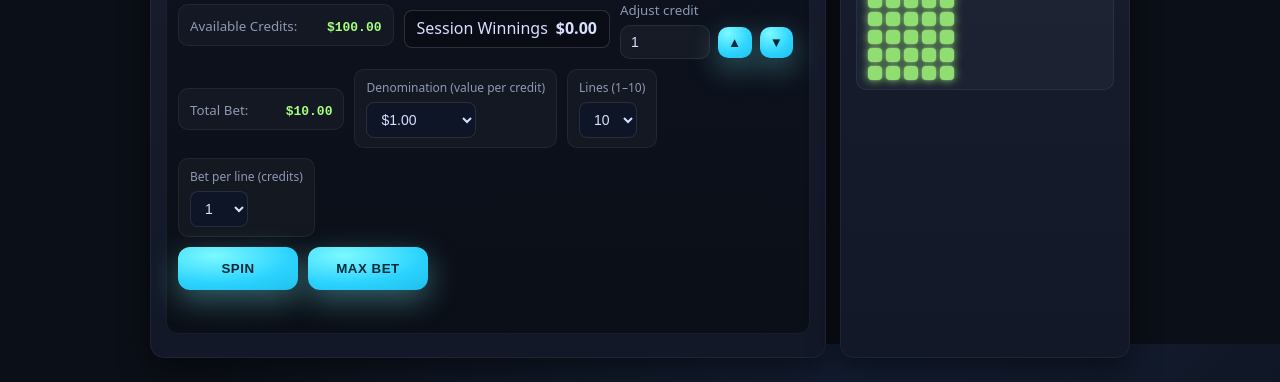
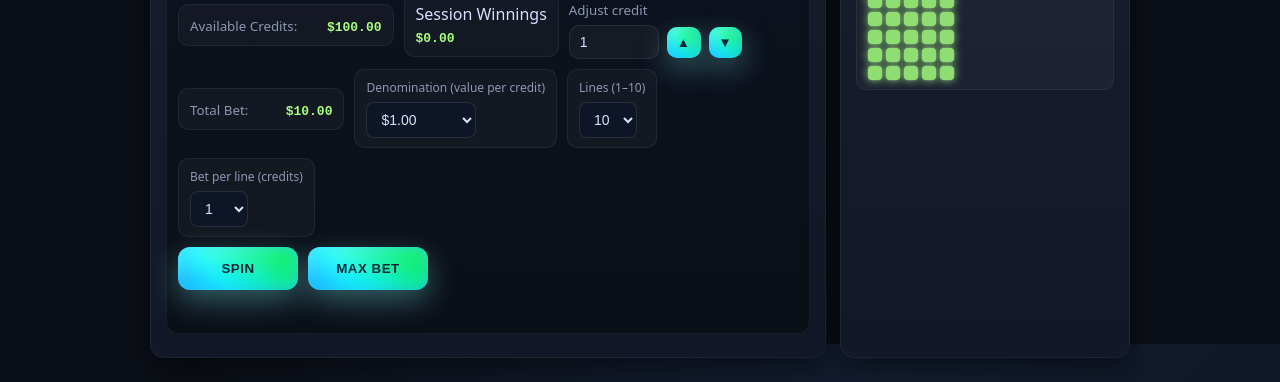
Before and after one commit to chrismuha/muhaslots, a plain HTML site: page slot1.html in a window 1280 px wide. Shown: the part 456-838 px from the top of the page. Drawn offline with Linux system fonts and the light colour scheme.

Commit message:
cleaned up code.

```diff
--- a/script.js
+++ b/script.js
@@ -72,7 +72,7 @@ let sessionWinningsUSD = 0;
 // Utilities
 
 function fmtUSD(n) {
-    return `$${n.toFixed(2)}`;
+    return `$${Number(n).toFixed(2)}`;
 }
 
 function choiceWeighted(weightsMap) {
@@ -113,7 +113,6 @@ function createCell(symbol, isWinning = false) {
     const cell = document.createElement("div");
     cell.className = "cell";
     if (isWinning) cell.classList.add("win");
-    // Reel symbols wrapped to pick up .reels .icon-container (green chip)
     cell.innerHTML = `<span class="icon-container" aria-hidden="true">${symbol}</span>`;
     cell.setAttribute("role", "img");
     cell.setAttribute("aria-label", `Symbol ${symbol}`);
@@ -122,7 +121,6 @@ function createCell(symbol, isWinning = false) {
 
 function renderGrid(grid, winningPositions = new Set()) {
     reelsEl.innerHTML = "";
-    // grid[row][col]
     for (let row = 0; row < ROWS; row++) {
         for (let col = 0; col < COLS; col++) {
             const key = `${row},${col}`;
@@ -137,7 +135,7 @@ function spinOnce() {
     return Array.from({ length: ROWS }, () =>
         Array.from({ length: COLS }, () => choiceWeighted(WEIGHTS))
     );
-    return grid;
+    // (no unreachable returns)
 }
 
 // Returns { totalWinUSD, lineWins: [...], winningPositions: Set<string> }
@@ -152,7 +150,6 @@ function evaluateGrid(grid) {
 
     for (let li = 0; li < linesActive; li++) {
         const path = PAYLINES[li];
-        // Count matching from left
         const firstRow = path[0];
         const firstSym = grid[firstRow][0];
 
@@ -168,10 +165,8 @@ function evaluateGrid(grid) {
             const winUSD = multiplier * betPerLine * denom;
             totalWinUSD += winUSD;
 
-            // track win for UI
             lineWins.push({ lineIndex: li + 1, count, symbol: firstSym, winUSD });
 
-            // mark the winning cells
             for (let c = 0; c < count; c++) {
                 const r = path[c];
                 winningPositions.add(`${r},${c}`);
@@ -207,7 +202,6 @@ function renderLinesPreview() {
             const dot = document.createElement("div");
             dot.className = "dot2";
 
-            // Check if this (row,col) is part of any active line path
             for (let li = 0; li < active; li++) {
                 const path = PAYLINES[li];
                 if (path[col] === row) {
@@ -248,9 +242,7 @@ function getCreditStep() {
 function incBet(delta) {
     const step = getCreditStep();
     let newVal = parseFloat(betEl.value) + delta * step;
-    // Clamp to one of the existing options [1,2,5,10,20,50]
     const options = Array.from(betEl.options).map(o => parseFloat(o.value));
-    // find nearest option
     const nearest = options.reduce((best, val) =>
         Math.abs(val - newVal) < Math.abs(best - newVal) ? val : best, options[0]);
     betEl.value = String(nearest);
@@ -261,31 +253,91 @@ function incBet(delta) {
 function insertAfter(refNode, newNode) {
     refNode.parentNode.insertBefore(newNode, refNode.nextSibling);
 }
+
+// Copy specific computed styles from a source element to a target element
+function copyComputedStyles(src, dest, props) {
+    if (!src || !dest) return;
+    const cs = getComputedStyle(src);
+    props.forEach(p => {
+        dest.style[p] = cs[p];
+    });
+}
+
+/**
+ * Build a Session Winnings box that:
+ *  - visually matches the BALANCE/AVAILABLE CREDITS box (font, size, color, spacing),
+ *  - avoids duplicate IDs and duplicate boxes,
+ *  - is inserted directly below the balance/credits box.
+ */
 function ensureSessionWinningsUI() {
-    if (document.getElementById("sessionWinnings")) return;
+    // Remove any existing variants to prevent duplicates
+    document.getElementById("sessionWinningsBox")?.remove();
+    document.getElementById("session-winnings")?.remove();
 
-    const box = document.createElement("div");
-    box.id = "session-winnings";
-    box.className = "stat-box";
-    box.style.cssText = "margin-top:.5rem;display:flex;justify-content:space-between;align-items:center;gap:.5rem;";
-    box.innerHTML = `
-        <span>Session Winnings</span>
-        <strong><span id="sessionWinnings">\$0.00</span></strong>
-    `;
+    // Identify the container that holds the numeric balance (#balance)
+    const balanceBox =
+        balanceEl?.closest?.(".balance-box, .stat-box, .box, .tile, .panel, .credits-box") ||
+        balanceEl?.parentElement ||
+        null;
+    if (!balanceBox) return;
 
-    // Try to place directly under the Available Credits container
-    const anchor = balanceEl?.parentElement || balanceEl;
-    if (anchor && anchor.parentElement) {
-        insertAfter(anchor, box);
-    } else {
-        // Fallback: append near totals
-        totalBetEl?.parentElement?.appendChild(box);
-    }
+    // Try to detect the label and value nodes used inside the balance box
+    // Prefer siblings/selectors that exist in your markup
+    const balanceValueNode =
+        balanceBox.querySelector("#balance") ||
+        balanceBox.querySelector(".value, [data-value]") ||
+        balanceEl;
+
+    // Look for a label near the value
+    let balanceLabelNode =
+        balanceBox.querySelector(".label, [data-label]") ||
+        (balanceValueNode && balanceValueNode.previousElementSibling && balanceValueNode.previousElementSibling.matches(".label, [data-label]") ? balanceValueNode.previousElementSibling : null);
+
+    // Create a NEW box element with the SAME outer classes so it inherits styling
+    const newBox = document.createElement("div");
+    newBox.className = balanceBox.className;
+    newBox.id = "sessionWinningsBox";
+
+    // Create label + value elements that mirror the tagName/className of the originals
+    const labelTag = (balanceLabelNode?.tagName || "DIV").toLowerCase();
+    const valueTag = (balanceValueNode?.tagName || "DIV").toLowerCase();
+
+    const labelDiv = document.createElement(labelTag);
+    labelDiv.className = balanceLabelNode?.className || "label";
+    labelDiv.textContent = "Session Winnings";
+
+    const valueDiv = document.createElement(valueTag);
+    valueDiv.className = balanceValueNode?.className || "value";
+    valueDiv.id = "sessionWinnings";
+    valueDiv.textContent = fmtUSD(0);
+
+    // Copy critical computed styles to guarantee visual parity even if CSS targets #balance specifically
+    const styleProps = [
+        "fontFamily", "fontSize", "fontWeight", "fontStyle", "lineHeight", "letterSpacing", "textTransform", "color",
+        "paddingTop", "paddingRight", "paddingBottom", "paddingLeft", "marginTop", "marginRight", "marginBottom", "marginLeft",
+        "backgroundColor", "backgroundImage", "backgroundSize", "backgroundPosition", "backgroundRepeat",
+        "borderTopLeftRadius", "borderTopRightRadius", "borderBottomRightRadius", "borderBottomLeftRadius",
+        "borderTopWidth", "borderRightWidth", "borderBottomWidth", "borderLeftWidth",
+        "borderTopStyle", "borderRightStyle", "borderBottomStyle", "borderLeftStyle",
+        "borderTopColor", "borderRightColor", "borderBottomColor", "borderLeftColor",
+        "boxShadow", "display", "alignItems", "justifyContent", "gap", "columnGap", "rowGap"
+    ];
+    copyComputedStyles(balanceBox, newBox, styleProps);
+    copyComputedStyles(balanceLabelNode, labelDiv, styleProps);
+    copyComputedStyles(balanceValueNode, valueDiv, styleProps);
+
+    newBox.appendChild(labelDiv);
+    newBox.appendChild(valueDiv);
+
+    // Insert directly below the balance box
+    insertAfter(balanceBox, newBox);
 }
+
 function updateSessionWinningsDisplay() {
     const el = document.getElementById("sessionWinnings");
     if (el) el.textContent = fmtUSD(sessionWinningsUSD);
 }
+
 function addSessionWinnings(amountUSD) {
     if (!Number.isFinite(amountUSD) || amountUSD <= 0) return;
     sessionWinningsUSD += amountUSD;
@@ -321,7 +373,7 @@ async function doSpin() {
     // Payout
     if (totalWinUSD > 0) {
         balance += totalWinUSD;
-        addSessionWinnings(totalWinUSD); // <-- accumulate session winnings
+        addSessionWinnings(totalWinUSD);
 
         const linesText = lineWins
             .map(w => `Line ${w.lineIndex}: ${w.symbol} × ${w.count} → ${fmtUSD(w.winUSD)}`)
@@ -359,7 +411,6 @@ betEl.addEventListener("change", onConfigChange);
 creditUpBtn.addEventListener("click", () => incBet(+1));
 creditDownBtn.addEventListener("click", () => incBet(-1));
 creditStepEl.addEventListener("input", () => {
-    // keep within bounds >= 0
     if (parseFloat(creditStepEl.value) < 0) creditStepEl.value = "0";
 });
 
@@ -386,7 +437,7 @@ document.addEventListener("keydown", (e) => {
     payInfoPopup.hidden = true;
     payInfoBtn.setAttribute("aria-expanded", "false");
 
-    // Initialize Session Winnings UI
+    // Initialize Session Winnings UI (deduped and visually matched)
     ensureSessionWinningsUI();
     updateSessionWinningsDisplay();
 })();
--- a/style.css
+++ b/style.css
@@ -419,3 +419,71 @@ button:focus-visible,
     font-family: monospace;
     text-align: right;
 }
+
+/* --- Glowing Buttons --- */
+button {
+    position: relative;
+    z-index: 0;
+    overflow: hidden;
+    border: none;
+    outline: none;
+    transition: box-shadow 0.3s ease, transform 0.2s ease;
+}
+
+/* Base glow effect */
+button::before {
+    content: "";
+    position: absolute;
+    inset: -2px;
+    z-index: -1;
+    border-radius: inherit;
+    background: linear-gradient(45deg,
+            #ff00cc,
+            #3333ff,
+            #00ffff,
+            #00ff00,
+            #ffff00,
+            #ff6600,
+            #ff0000);
+    background-size: 400%;
+    filter: blur(8px);
+    opacity: 0.6;
+    animation: glowMove 6s linear infinite;
+}
+
+/* Slight scale and stronger glow on hover */
+button:hover {
+    transform: scale(1.05);
+    box-shadow: 0 0 20px rgba(255, 255, 255, 0.5);
+}
+
+button:hover::before {
+    opacity: 0.9;
+}
+
+/* Optional: subtle pulse animation even when idle */
+@keyframes glowMove {
+    0% {
+        background-position: 0% 50%;
+    }
+
+    50% {
+        background-position: 100% 50%;
+    }
+
+    100% {
+        background-position: 0% 50%;
+    }
+}
+
+/* Glowing effect - alternative style
+.glow-button {
+  background-color: #007bff;
+  color: white;
+  padding: 10px 20px;
+  border: none;
+  border-radius: 5px;
+  cursor: pointer;
+
+box-shadow: 0 0 10px rgba(0, 123, 255, 0.7);
+} */
```
